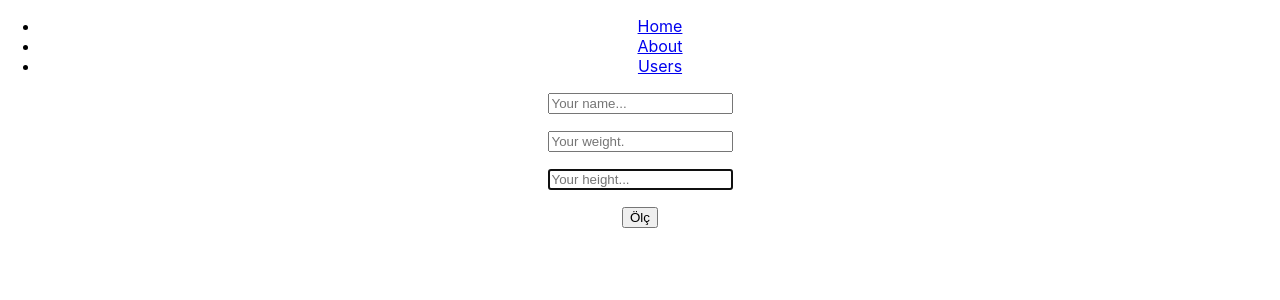
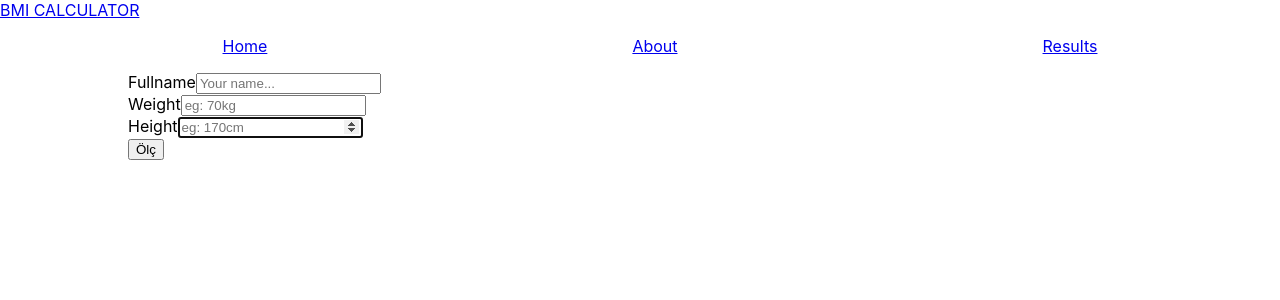
Before and after one commit to SezerALAGOZ/bmi-calculator-with-react, a React (Create React App) app: page / in a window 1280 px wide. Shown: the top 300 px of the page. Built offline with nearby package versions, Linux system fonts and the light colour scheme.

Commit message:
Form field arranged

```diff
--- a/src/App.css
+++ b/src/App.css
@@ -1,3 +1,11 @@
 .App {
-  text-align: center;
+  width: 80%;
+  margin: auto;
 }
+
+ul {
+  list-style-type: none;
+  display: flex;
+  justify-content: space-around;
+  align-content: space-around;
+}
--- a/src/App.js
+++ b/src/App.js
@@ -1,19 +1,17 @@
 import React from "react";
-import {
-  BrowserRouter as Router,
-  Routes,
-  Route,
-  Link
-} from "react-router-dom";
-import Home from './components/Home';
-import About from './components/About';
-import Users from './components/Users';
-import './App.css';
+import { BrowserRouter as Router, Routes, Route, Link } from "react-router-dom";
+import Home from "./components/Home";
+import About from "./components/About";
+import Users from "./components/Users";
+import "./App.css";
 
 export default function App() {
   return (
-    <div className="App">
+    <>
       <Router>
+        <div>
+          <Link to="/">BMI CALCULATOR</Link>
+        </div>
         <div>
           <nav>
             <ul>
@@ -24,7 +22,7 @@ export default function App() {
                 <Link to="/about">About</Link>
               </li>
               <li>
-              <Link to="/users">Users</Link>
+                <Link to="/users">Results</Link>
               </li>
             </ul>
           </nav>
@@ -34,10 +32,10 @@ export default function App() {
           <Routes>
             <Route path="/about" element={<About />} />
             <Route path="/users" element={<Users />} />
-          <Route path="/" element={<Home />}/>
+            <Route path="/" element={<Home />} />
           </Routes>
         </div>
       </Router>
-    </div>
+    </>
   );
 }
--- a/src/components/Home.js
+++ b/src/components/Home.js
@@ -3,9 +3,9 @@ import DietList from "../dietList.json";
 import { useState } from "react";
 
 function Home() {
-  const [username, setUsername] = useState("");
-  const [userWeight, setUserWeight] = useState(0);
-  const [userHeight, setUserHeight] = useState(0);
+  const [username, setUsername] = useState();
+  const [userWeight, setUserWeight] = useState();
+  const [userHeight, setUserHeight] = useState();
   const [bmi, setBMI] = useState();
   const [form, setForm] = useState([]);
 
@@ -37,50 +37,55 @@ function Home() {
 
   return (
     <div className="App">
-
       <div>
         <form onSubmit={() => onSubmit()}>
           <div>
+            <label>Fullname</label>
             <input
               id="username"
               name="username"
               className="username"
               placeholder="Your name..."
               autoFocus
-              value={form.username}
+              value={username}
               onChange={onChangeUserName}
             />
           </div>
-          <p>{form.username}</p>
           <div>
+            <label>Weight</label>
             <input
+            type="number"
               id="weight"
               name="userweight"
               className="weight"
-              placeholder="Your weight."
+              placeholder="eg: 70kg"
               autoFocus
-              value={form.userWeight}
+              value={userWeight}
               onChange={onChangeUserWeight}
             />
           </div>
-          <p>{form.userWeight}</p>
           <div>
+            <label>Height</label>
             <input
+            type="number"
               id="height"
               name="userheight"
               className="height"
-              placeholder="Your height..."
+              placeholder="eg: 170cm"
               autoFocus
-              value={form.userHeight}
+              value={userHeight}
               onChange={onChangeUserHeight}
             />
-            <p>{form.userHeight}</p>
           </div>
-          <button onClick={onSubmit}>Ölç</button>
+          <div>
+            <button onClick={onSubmit}>Ölç</button>
+          </div>
         </form>
       </div>
 
-      <div>{bmi}</div>
+      <div>
+        <p>{bmi}</p>
+      </div>
 
       <div>
         {bmi < 18.5 && (
@@ -91,12 +96,12 @@ function Home() {
             <p>{DietList.first.evening}</p>
           </div>
         )}
-        {(bmi >= 18.5 && bmi < 25) && (
+        {bmi >= 18.5 && bmi < 25 && (
           <div>
             <h3>Şu andaki beslenmene devam et...</h3>
           </div>
         )}
-        {(bmi >= 25 && bmi < 30) && (
+        {bmi >= 25 && bmi < 30 && (
           <div>
             <h3>Diyet Listesi - {DietList.second.id}</h3>
             <p>{DietList.second.morning}</p>
@@ -113,7 +118,6 @@ function Home() {
           </div>
         )}
       </div>
-
     </div>
   );
 }
--- a/src/components/Users.js
+++ b/src/components/Users.js
@@ -8,4 +8,4 @@ function Users() {
     )
 }
 
-export default Users
+export default Users;
```
Lines whose indentation alone changed are shown as unchanged.
